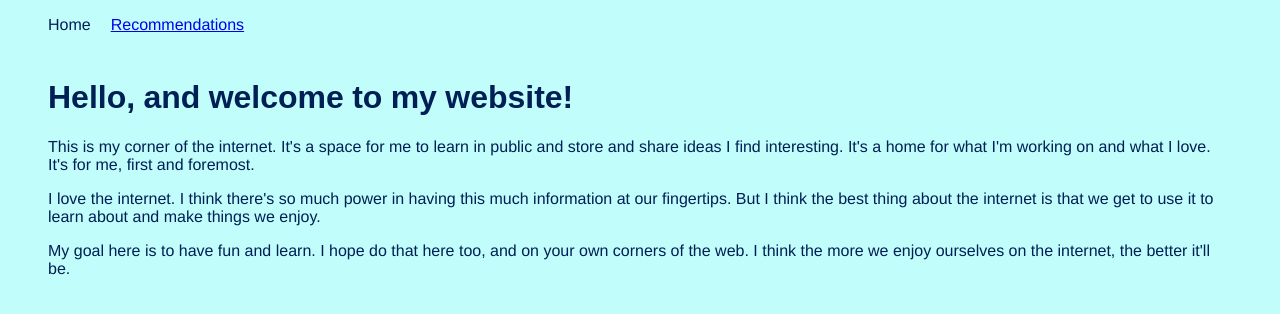
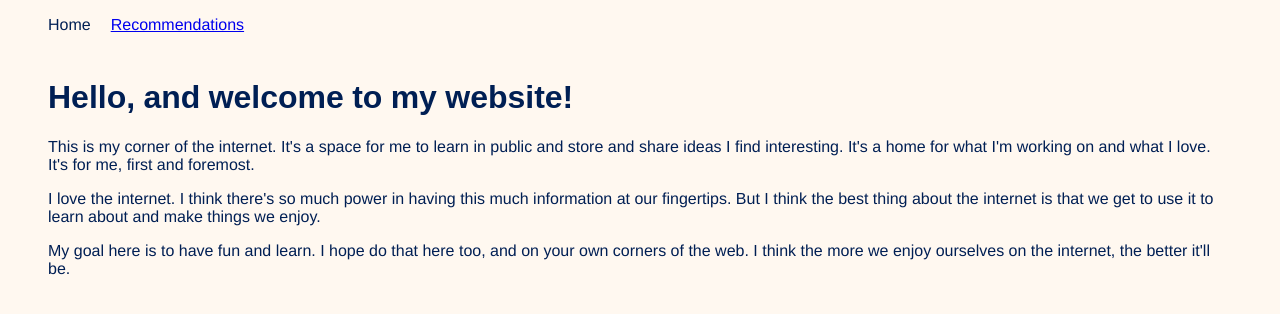
Before and after one commit to emlovestrees/emlovestrees.github.io, a plain HTML site: page index.html in a window 1280 px wide. Drawn offline with Linux system fonts and the light colour scheme; a web font is replaced by a local one.

Commit message:
Change background color to off-white/cream

```diff
--- a/style.css
+++ b/style.css
@@ -1,5 +1,5 @@
 body {
-    background-color: #c0fdfb;
+    background-color: #FFF8F0;
     color: #001F54;
 }
 
```
